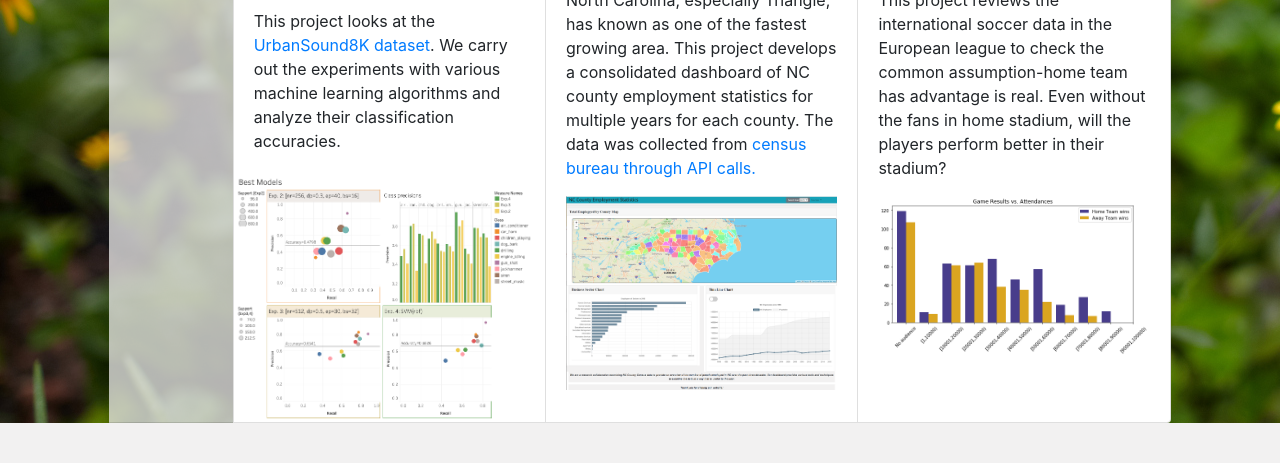
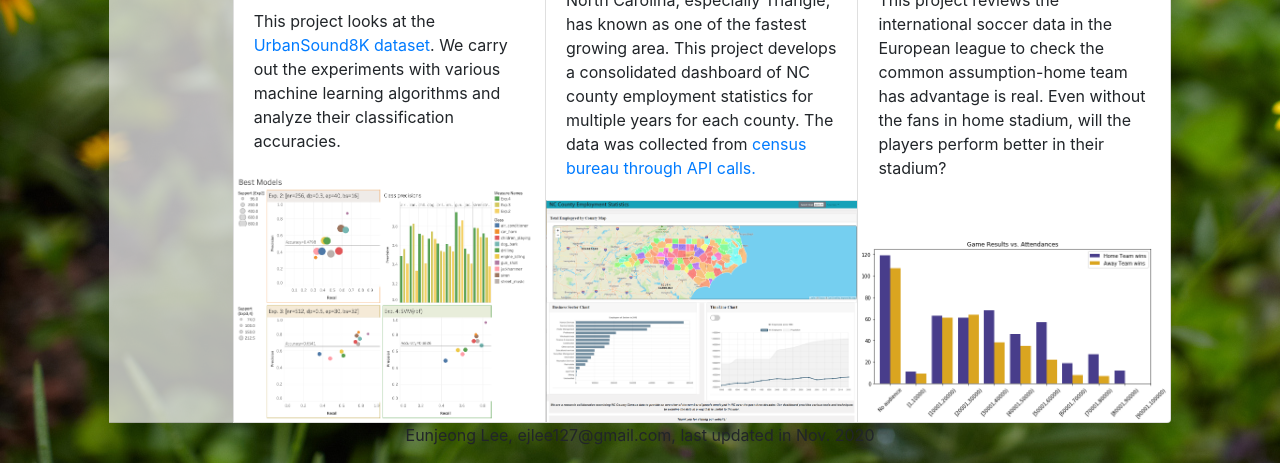
Before and after one commit to ejlee127/ejlee127.github.io, a plain HTML site: page index.html in a window 1280 px wide. Shown: the part 557-1020 px from the top of the page. Before the commit the page ends 980 px from the top, so only its background shows below. Drawn offline with nearby package versions, Linux system fonts and the light colour scheme.

Commit message:
updating index.html

```diff
--- a/index.html
+++ b/index.html
@@ -69,8 +69,8 @@
                   This project develops a consolidated dashboard of NC county employment
                   statistics for multiple years for each county. The data was collected from
                   <a href="https://www.census.gov/data/developers/data-sets/cbp-nonemp-zbp/cbp-api.html"> census bureau through API calls.</a></p>
-                <img class="card-img-top" src="images/NC_dashboard.png" alt="Card image cap">
               </div>
+              <img class="card-img-bottom" src="images/NC_dashboard.png" alt="Card image cap">
             </div>
             <div class="card">
               <div class="card-body">
@@ -78,10 +78,15 @@
                 <p class="card-text">This project reviews the international soccer data in the European league
                   to check the common assumption-home team has advantage is real. Even without the fans in home stadium,
                   will the players perform better in their stadium?</p>
-                <img class="card-img-top" src="images/ALL_bar_results_attendance.png" alt="Card image cap">
               </div>
+              <img class="card-img-bottom" src="images/ALL_bar_results_attendance.png" alt="Card image cap">
             </div>
           </div>
+        </div>
+      </div>
+      <div class="row">
+        <div class="col-md-12">
+          <p align=center> Eunjeong Lee, ejlee127@gmail.com, last updated in Nov. 2020 </p>
         </div>
       </div>
     </div>
```
